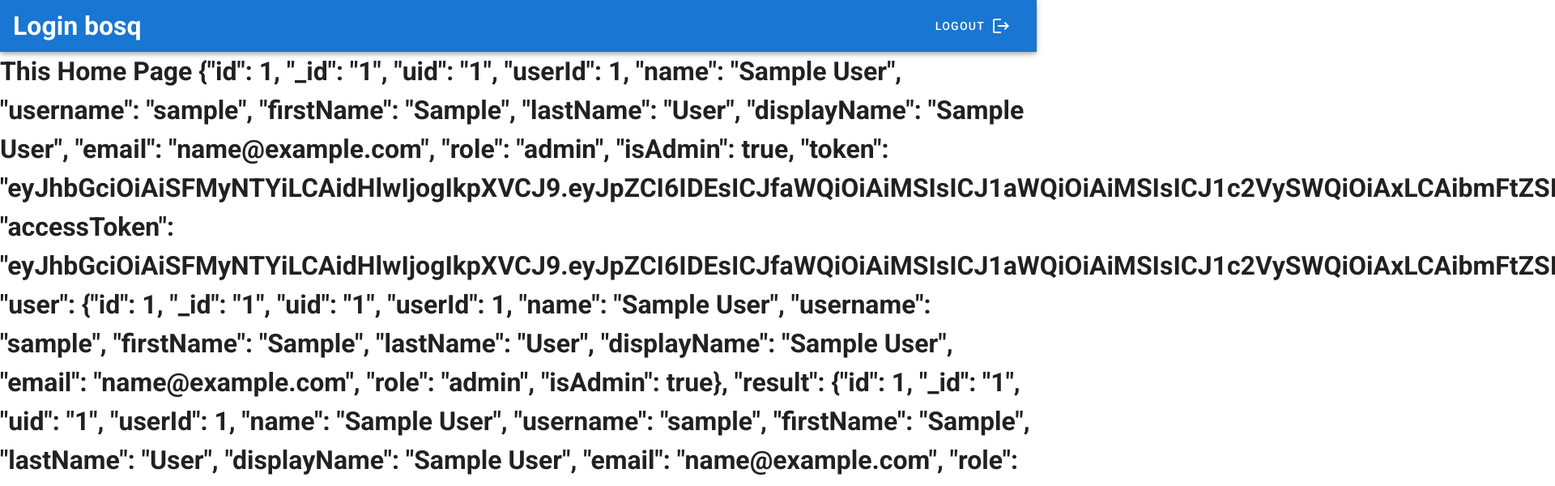
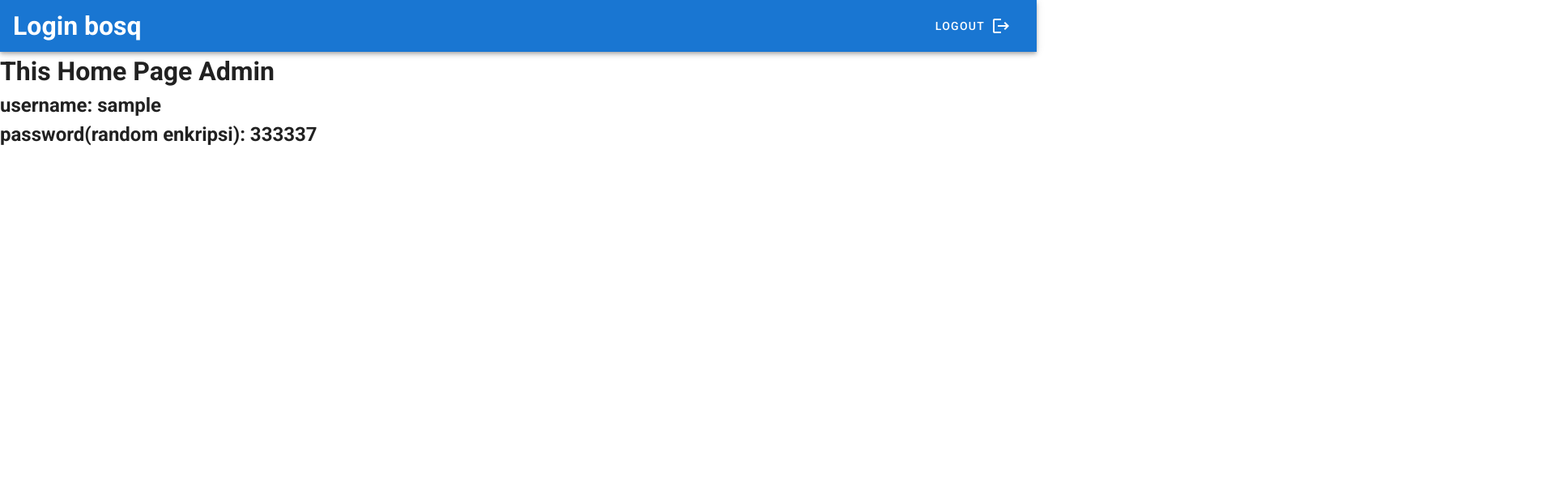
Before and after one commit to hdinjos/protect-routing-vue, a Vue app: page /admin in a window 1280 px wide. Shown: the top 600 px of the page at 81% size, 1920 px wide, since content can reach past the window. Built offline with nearby package versions, Linux system fonts and the light colour scheme; sample sign-in values are in the browser's storage; what vue-stripe-menu would draw is missing.

Commit message:
fix one created @app

```diff
--- a/src/App.vue
+++ b/src/App.vue
@@ -60,12 +60,14 @@ export default {
         localStorage.removeItem('user');
         this.$store.commit('admin/setUser', '');
       }
-      console.log(this.$store.state.admin.user);
-      console.log(this.$route.name);
     }
   },
   data: () => ({
     //
   }),
+    created(){
+    const user = JSON.parse(localStorage.getItem('user'));
+    this.$store.commit('admin/setUser', user);
+  }
 };
 </script>
--- a/src/views/Admin.vue
+++ b/src/views/Admin.vue
@@ -1,14 +1,14 @@
 <template>
-  <h1>This Home Page {{ $store.state.admin.user }}</h1>
+  <div>
+  <h1>This Home Page Admin</h1>
+  <h2>username: {{ $store.state.admin.user.username }}</h2>
+  <h2>password(random enkripsi): {{ Math.floor(Math.random($store.state.admin.user.password) * 1000000) }}</h2>
+  </div>
 </template>
 
 <script>
 export default {
-  created() {
-    const user = localStorage.getItem("user");
-    this.$store.commit("admin/setUser", user);
-    console.log(this.$store.state.user);
-  },
+
 };
 </script>
 
--- a/src/views/Home.vue
+++ b/src/views/Home.vue
@@ -13,10 +13,5 @@ export default {
   components: {
     HelloWorld
   },
-  created(){
-    const user = localStorage.getItem('user');
-    this.$store.commit('admin/setUser', user);
-    console.log(this.$store.state.user);
-  }
 }
 </script>
```
